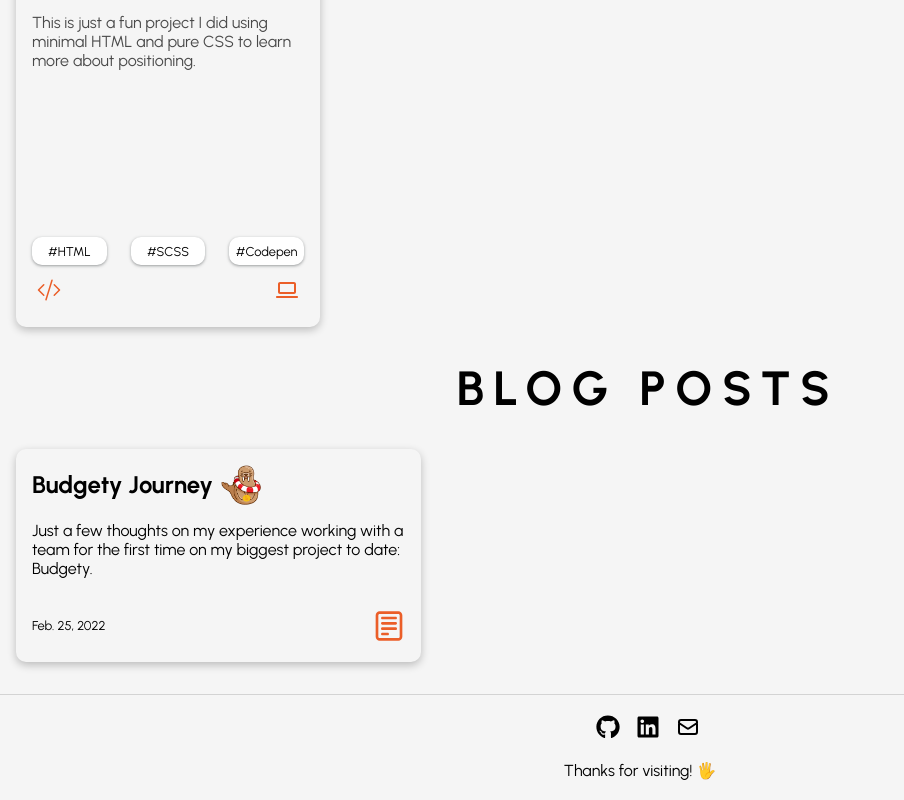
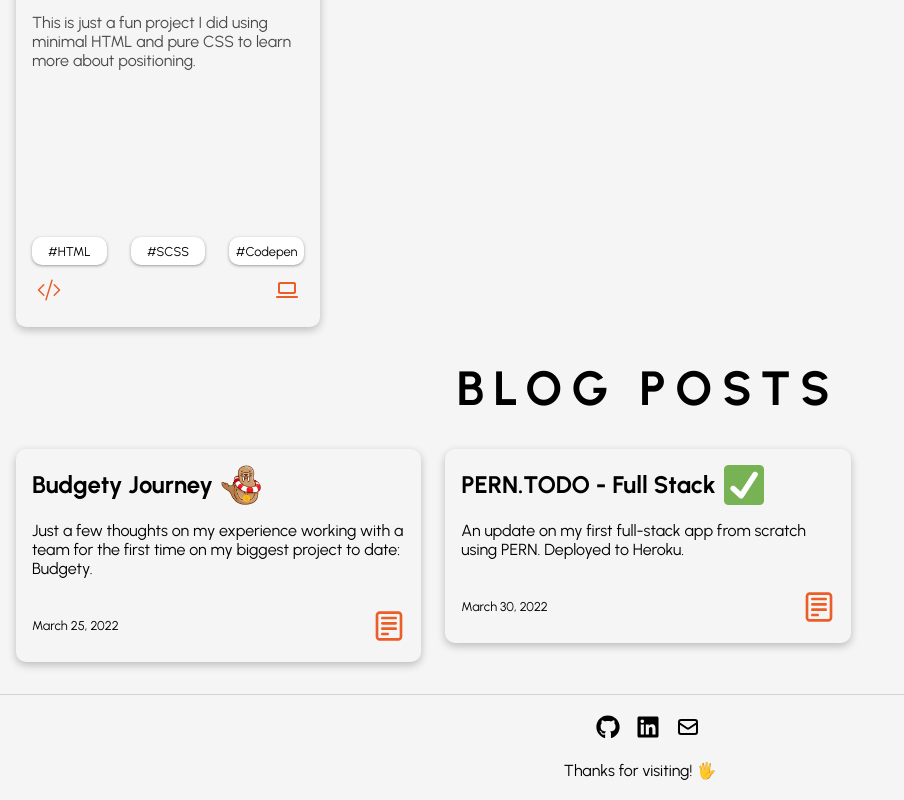
Before and after one commit to bycho91/portfolio-v3, a Next.js app: page / in a window 1280 px wide. Shown: the part 1911-2711 px from the top of the page, without its empty margins (0-904 px from the left). Built offline with nearby package versions, Linux system fonts and the light colour scheme.

Commit message:
added the pern todo blog post

```diff
--- a/static/blogs/blogsData.js
+++ b/static/blogs/blogsData.js
@@ -1,11 +1,20 @@
 export const blogsData = [
   {
     title: 'Budgety Journey',
-    date: 'Feb. 25, 2022',
+    date: 'March 25, 2022',
     description:
       'Just a few thoughts on my experience working with a team for the first time on my biggest project to date: Budgety.',
     imgUrl: '/images/budgety_icon.png',
     source: 'https://dev.to/bycho91/budgety-journey-118',
     id: 0,
   },
+  {
+    title: 'PERN.TODO - Full Stack',
+    date: 'March 30, 2022',
+    description:
+      'An update on my first full-stack app from scratch using PERN. Deployed to Heroku.',
+    imgUrl: '/images/pern_blog.png',
+    source: 'https://dev.to/bycho91/perntodo-2blc',
+    id: 1,
+  },
 ];
```
Also changed, not shown: public/images/pern_blog.png (added).
